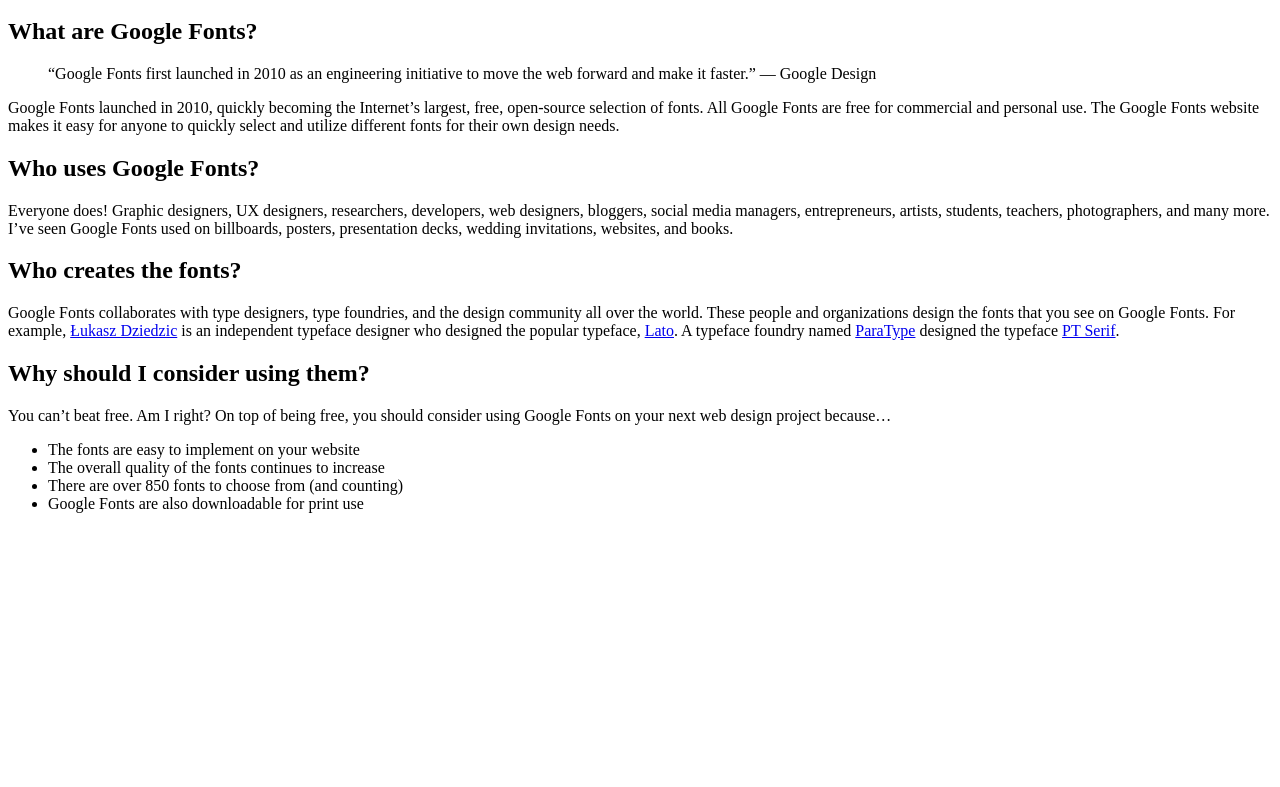
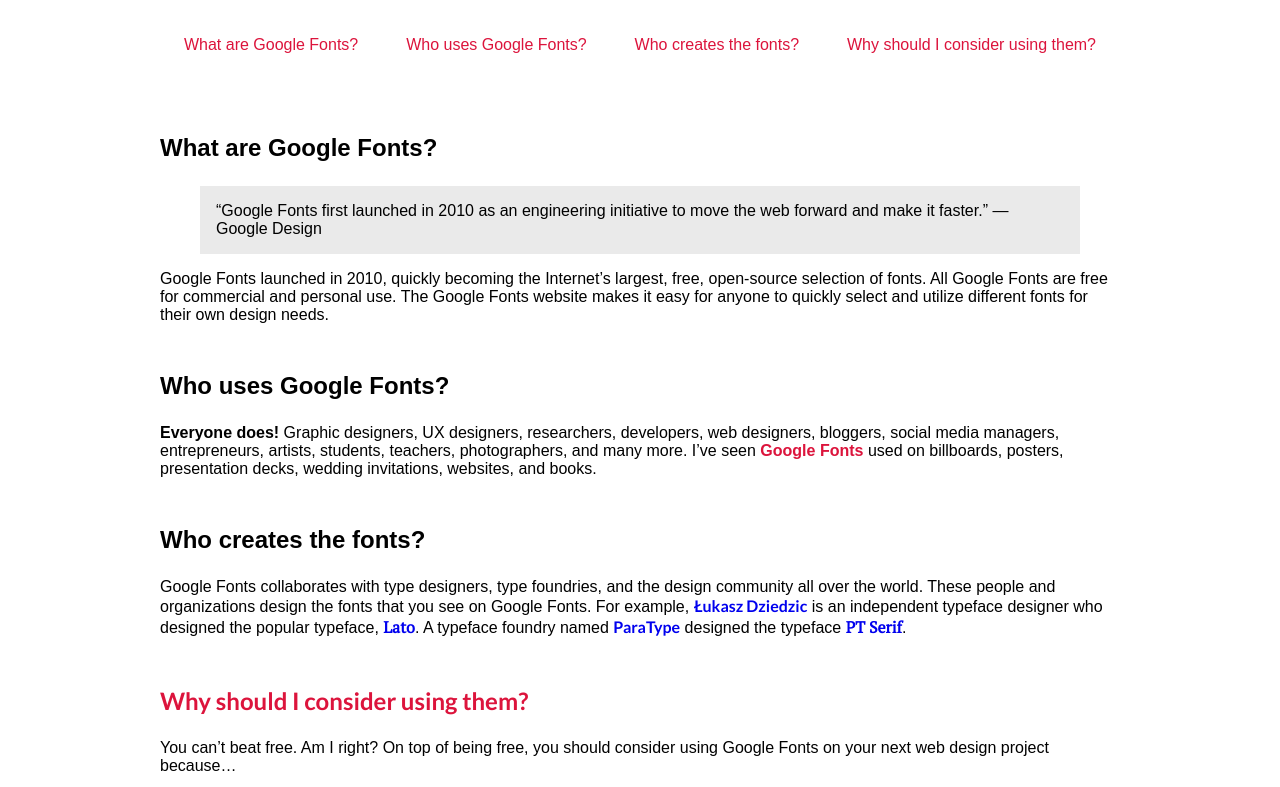
Before and after one commit to matthewlynwatt/morning_workout, a plain HTML site: page index.html in a window 1280 px wide. Shown: the part 100-887 px from the top of the page. Before the commit the page ends 800 px from the top, so only its background shows below. Drawn offline with Linux system fonts and the light colour scheme.

Commit message:
new edits

```diff
--- a/index.html
+++ b/index.html
@@ -1,61 +1,110 @@
 <!DOCTYPE html>
 <html lang="en">
-
   <head>
-    <meta charset="UTF-8">
-    <meta name="viewport" content="width=device-width, initial-scale=1.0">
-    <meta http-equiv="X-UA-Compatible" content="ie=edge">
+    <meta charset="UTF-8" />
+    <meta name="viewport" content="width=device-width, initial-scale=1.0" />
+    <meta http-equiv="X-UA-Compatible" content="ie=edge" />
     <title>Morning Workout - Git, HTML, CSS</title>
+    <link rel="stylesheet" href="layout.css" />
+    <link rel="stylesheet" href="style.css" />
+    <link rel="preconnect" href="https://fonts.gstatic.com" />
+    <link
+      href="https://fonts.googleapis.com/css2?family=Lato:ital,wght@0,300;0,700;1,700&display=swap"
+      rel="stylesheet"
+    />
+    <link rel="preconnect" href="https://fonts.gstatic.com" />
+    <link rel="preconnect" href="https://fonts.gstatic.com" />
+    <link
+      href="https://fonts.googleapis.com/css2?family=PT+Serif:ital@0;1&display=swap"
+      rel="stylesheet"
+    />
   </head>
 
   <body>
-
     <header>
       <h1>Google fonts</h1>
 
       <nav>
-            <a href="#about">What are Google Fonts?</a>
+        <a href="#about">What are Google Fonts? </a>
         <a href="#users">Who uses Google Fonts?</a>
         <a href="#creators">Who creates the fonts?</a>
         <a href="#cta">Why should I consider using them?</a>
       </nav>
-
     </header>
 
     <main>
-
       <section class="about">
         <h2 id="about">What are Google Fonts?</h2>
-            <blockquote>“Google Fonts first launched in 2010 as an engineering initiative to move the web forward and make it faster.” — Google Design</blockquote>
-            <p>Google Fonts launched in 2010, quickly becoming the Internet’s largest, free, open-source selection of fonts. All Google Fonts are free for commercial and personal use. The Google Fonts website makes it easy for anyone to quickly select and utilize different fonts for their own design needs.</p>
+        <blockquote>
+          “Google Fonts first launched in 2010 as an engineering initiative to
+          move the web forward and make it faster.” — Google Design
+        </blockquote>
+        <p>
+          Google Fonts launched in 2010, quickly becoming the Internet’s
+          largest, free, open-source selection of fonts. All Google Fonts are
+          free for commercial and personal use. The Google Fonts website makes
+          it easy for anyone to quickly select and utilize different fonts for
+          their own design needs.
+        </p>
       </section>
 
       <section class="users">
         <h2 id="users">Who uses Google Fonts?</h2>
-            <p><span>Everyone does!</span> Graphic designers, UX designers, researchers, developers, web designers, bloggers, social media managers, entrepreneurs, artists, students, teachers, photographers, and many more. I’ve seen <span>Google Fonts</span> used on billboards, posters, presentation decks, wedding invitations, websites, and books.</p>
-
+        <p>
+          <span>Everyone does!</span> Graphic designers, UX designers,
+          researchers, developers, web designers, bloggers, social media
+          managers, entrepreneurs, artists, students, teachers, photographers,
+          and many more. I’ve seen <span>Google Fonts</span> used on billboards,
+          posters, presentation decks, wedding invitations, websites, and books.
+        </p>
       </section>
 
       <section class="creators">
         <h2 id="creators">Who creates the fonts?</h2>
-            <p>Google Fonts collaborates with type designers, type foundries, and the design community all over the world. These people and organizations design the fonts that you see on Google Fonts.
-            For example, <a href="http://www.latofonts.com/" target="_blank" class="link">Łukasz Dziedzic</a> is an independent typeface designer who designed the popular typeface, <a href="https://fonts.google.com/specimen/Lato" target="_blank" class="link font">Lato</a>.
-            A typeface foundry named <a href="https://www.paratype.com/" target="_blank" class="link">ParaType</a> designed the typeface <a href="https://fonts.google.com/specimen/PT+Serif" target="_blank" class="link font">PT Serif</a>.</p>
+        <p>
+          Google Fonts collaborates with type designers, type foundries, and the
+          design community all over the world. These people and organizations
+          design the fonts that you see on Google Fonts. For example,
+          <a href="http://www.latofonts.com/" target="_blank" class="link"
+            >Łukasz Dziedzic</a
+          >
+          is an independent typeface designer who designed the popular typeface,
+          <a
+            href="https://fonts.google.com/specimen/Lato"
+            target="_blank"
+            class="link font"
+            >Lato</a
+          >. A typeface foundry named
+          <a href="https://www.paratype.com/" target="_blank" class="link"
+            >ParaType</a
+          >
+          designed the typeface
+          <a
+            href="https://fonts.google.com/specimen/PT+Serif"
+            target="_blank"
+            class="link font"
+            >PT Serif</a
+          >.
+        </p>
       </section>
 
       <section class="cta">
         <h2 id="cta">Why should I consider using them?</h2>
-            <p>You can’t beat free. Am I right? On top of being free, you should consider using Google Fonts on your next web design project because…</p>
+        <p>
+          You can’t beat free. Am I right? On top of being free, you should
+          consider using Google Fonts on your next web design project because…
+        </p>
         <ul>
-                <li>The fonts are easy to implement on your website</li>
+          <li class="hover-underline-animation">
+            The fonts are easy to implement on your website
+          </li>
           <li>The overall quality of the fonts continues to increase</li>
-                <li>There are over 850 fonts to choose from (and counting)</li>
+          <li class="hover-underline-animation">
+            There are over 850 fonts to choose from (and counting)
+          </li>
           <li>Google Fonts are also downloadable for print use</li>
         </ul>
       </section>
-
     </main>
-
   </body>
-
 </html>
--- /dev/null
+++ b/style.css
@@ -0,0 +1,60 @@
+nav a {
+  color: crimson;
+  text-decoration: none;
+}
+
+.about blockquote {
+  background-color: #eaeaea;
+}
+
+.users span {
+  font-weight: bold;
+}
+
+.users span:nth-of-type(2) {
+  color: crimson;
+}
+
+.creators .link {
+  font-family: "Lato", sans-serif;
+  text-decoration: none;
+  font-weight: bold;
+}
+
+.creators .link.font {
+  font-family: "PT Serif", serif;
+  text-decoration: none;
+  font-weight: bold;
+}
+
+.cta h2 {
+  font-family: "Lato", sans-serif;
+  color: crimson;
+}
+
+ul li:nth-child(odd) {
+  text-decoration: underline;
+}
+
+.hover-underline-animation {
+  display: inline-block;
+  position: relative;
+}
+
+.hover-underline-animation:after {
+  content: "";
+  position: absolute;
+  width: 100%;
+  transform: scaleX(0);
+  height: 3px;
+  bottom: 0;
+  left: 0;
+  background-color: crimson;
+  transform-origin: bottom right;
+  transition: transform 0.35s ease-out;
+}
+
+.hover-underline-animation:hover:after {
+  transform: scaleX(1);
+  transform-origin: bottom left;
+}
```
Lines whose indentation alone changed are shown as unchanged.
